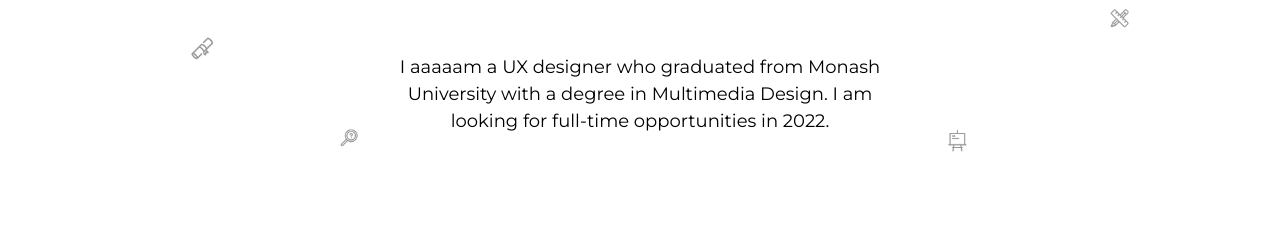
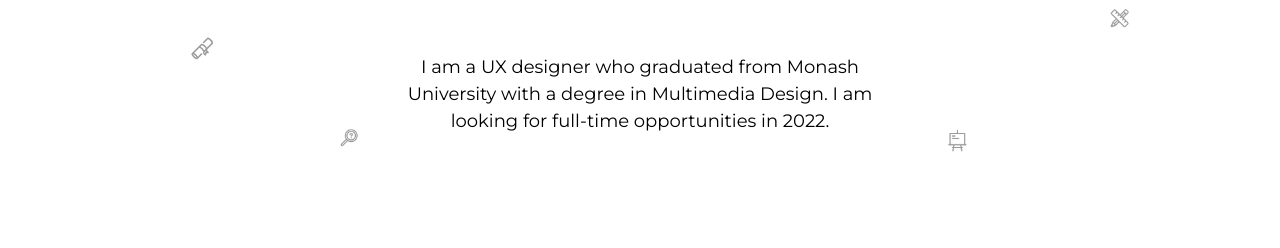
Before and after one commit to anboya/portfolio, a React (Create React App) app: page /#/work in a window 1280 px wide. Shown: the part 255-503 px from the top of the page. Built offline with nearby package versions, Linux system fonts and the light colour scheme.

Commit message:
delete test text

```diff
--- a/src/components/Work/Work.jsx
+++ b/src/components/Work/Work.jsx
@@ -91,9 +91,9 @@
             marginBottom: 200,
           }}
         >
-          I aaaaam a UX designer who graduated from Monash University with a
-          degree in Multimedia Design. I am looking for full-time opportunities
-          in 2022.
+          I am a UX designer who graduated from Monash University with a degree
+          in Multimedia Design. I am looking for full-time opportunities in
+          2022.
         </p>
       </HoverBg>
       <div
```
